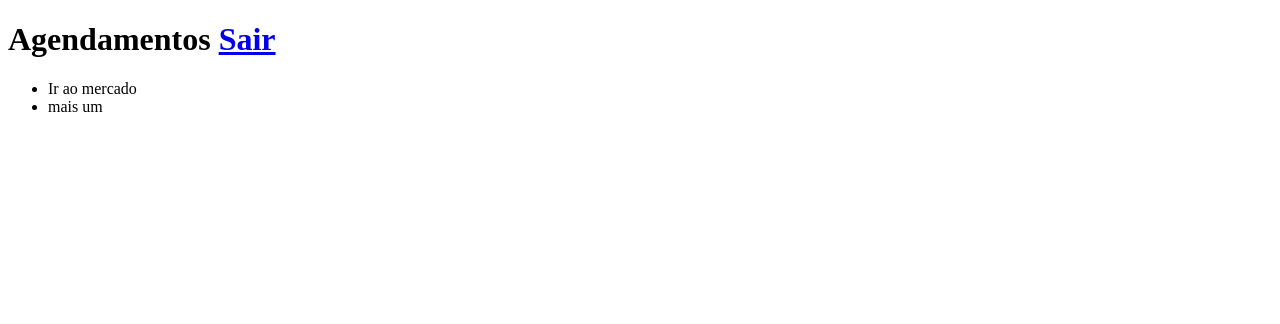
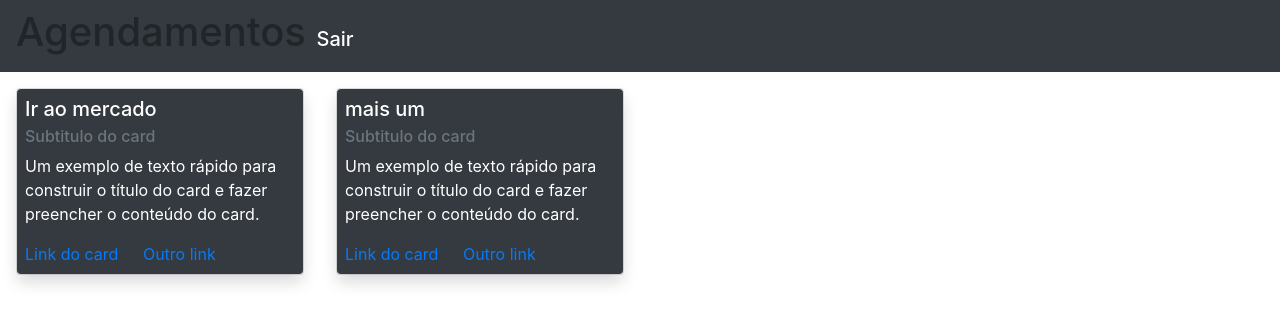
Before and after one commit to Wellington-Siqueira/agenda-com-django, a Django app: page /agenda/ in a window 1280 px wide. Shown: the top 324 px of the page. Run offline with Django 4.2, Linux system fonts and the light colour scheme; a user stored in the database is signed in; data comes from the database, SQL or seed files in the repository; both versions use the stored data as it was after the commit; some libraries are stand-ins or nearby versions.

Commit message:
Iniciando com Bootstrap

```diff
--- a/templates/agenda.html
+++ b/templates/agenda.html
@@ -1,18 +1,46 @@
 <!DOCTYPE html>
 <html lang="pt-BR">
+
 <head>
     <meta charset="UTF-8">
     <meta http-equiv="X-UA-Compatible" content="IE=edge">
     <meta name="viewport" content="width=device-width, initial-scale=1.0">
+    <link rel="stylesheet" href="https://stackpath.bootstrapcdn.com/bootstrap/4.1.3/css/bootstrap.min.css" integrity="sha384-MCw98/SFnGE8fJT3GXwEOngsV7Zt27NXFoaoApmYm81iuXoPkFOJwJ8ERdknLPMO" crossorigin="anonymous">
     <title>Agenda</title>
 </head>
+
 <body>
-    <h1>Agendamentos <a href="/logout">Sair</a></h1>
+    <nav class="navbar navbar-dark bg-dark">
+        <!-- Conteúdo do navbar -->
+        <h1>Agendamentos <a class="navbar-brand" href="/logout">Sair</a></h1>
+    </nav>
 
-    <ul>
+    <div class="d-flex">
         {% for evento in eventos %}
-        <li>{{evento.titulo}}</li>
+
+            <div class="card m-3" style="width: 18rem;">
+                <div class="card-body d-inline p-2 bg-dark text-white rounded shadow">
+                    <h5 class="card-title">{{evento.titulo}}</h5>
+                    <h6 class="card-subtitle mb-2 text-muted">Subtitulo do card</h6>
+                    <p class="card-text">Um exemplo de texto rápido para construir o título do card e fazer preencher o
+                        conteúdo do card.</p>
+                    <a href="#" class="card-link">Link do card</a>
+                    <a href="#" class="card-link">Outro link</a>
+                </div>
+            </div>
+
         {% endfor %}
-    </ul>
+        </div>
+
+    <script src="https://code.jquery.com/jquery-3.3.1.slim.min.js"
+        integrity="sha384-q8i/X+965DzO0rT7abK41JStQIAqVgRVzpbzo5smXKp4YfRvH+8abtTE1Pi6jizo"
+        crossorigin="anonymous"></script>
+    <script src="https://cdnjs.cloudflare.com/ajax/libs/popper.js/1.14.3/umd/popper.min.js"
+        integrity="sha384-ZMP7rVo3mIykV+2+9J3UJ46jBk0WLaUAdn689aCwoqbBJiSnjAK/l8WvCWPIPm49"
+        crossorigin="anonymous"></script>
+    <script src="https://stackpath.bootstrapcdn.com/bootstrap/4.1.3/js/bootstrap.min.js"
+        integrity="sha384-ChfqqxuZUCnJSK3+MXmPNIyE6ZbWh2IMqE241rYiqJxyMiZ6OW/JmZQ5stwEULTy"
+        crossorigin="anonymous"></script>
 </body>
+
 </html>
```
Also changed, not shown: db.sqlite3.
